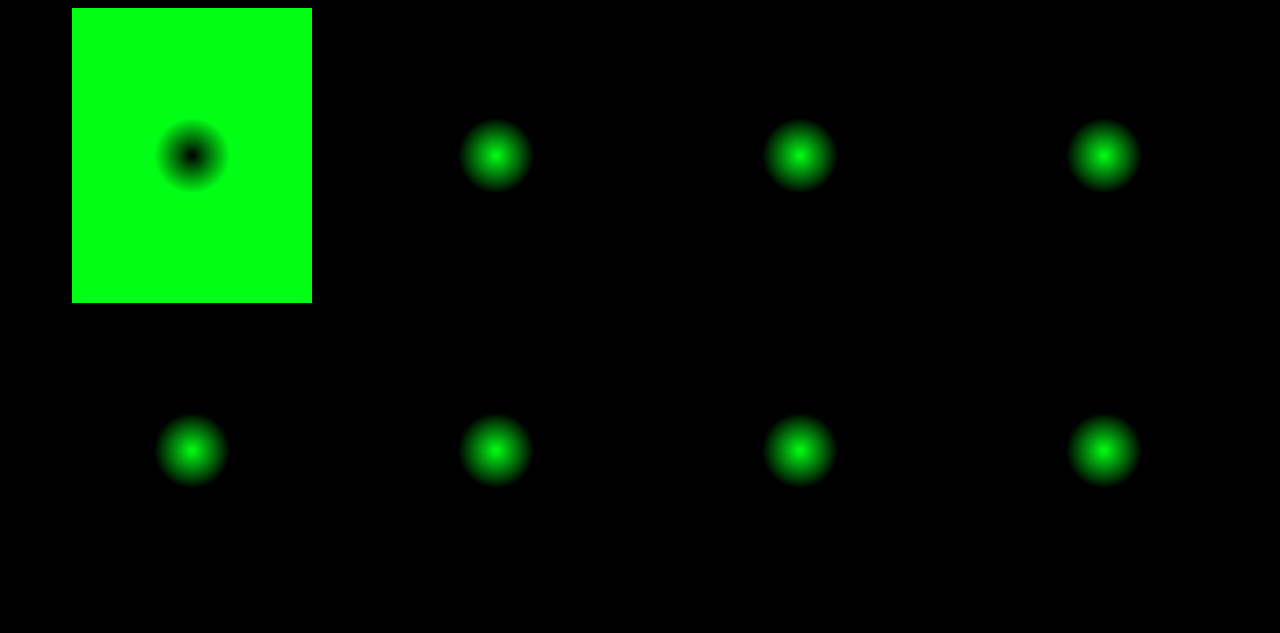
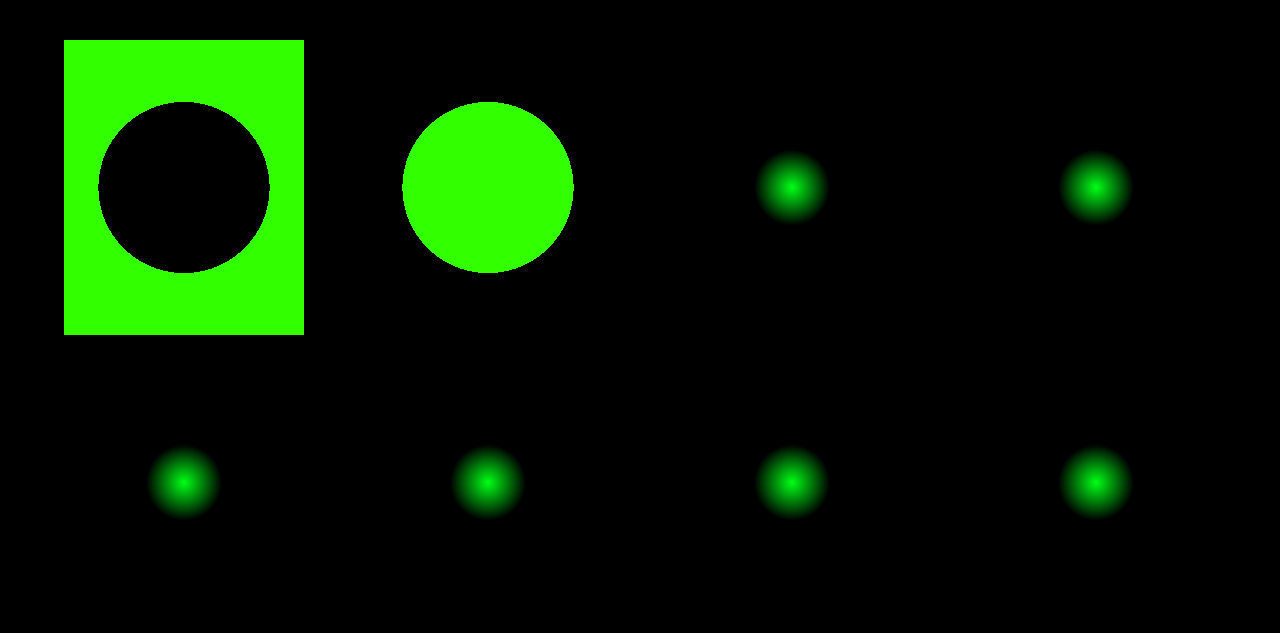
Before and after one commit to hsemediaart/AR, a plain HTML site: page index.html in a window 1280 px wide. Drawn offline with Linux system fonts and the light colour scheme.

Commit message:
first_two

```diff
--- a/ar_style.css
+++ b/ar_style.css
@@ -1,5 +1,6 @@
 body {
-    /* margin: 0 auto; */
+    margin: auto auto;
+    padding: 40px 0;
     width: 100vw;
     height: 100vh;
     background: black;
@@ -14,7 +15,7 @@ body {
     }
 
     .cell:hover {
-        border-radius: 1600px;
+        /* border-radius: 1600px;  */
         /* border: 70px solid black; */
         border:2px;
         border-color: chartreuse;
@@ -31,21 +32,50 @@ body {
     background: radial-gradient(circle, rgb(0, 255, 21, 100) 0%,rgb(0, 255, 21, 0) 20%);
     /* border-radius: 50px; */
     /* border: 3px solid white; */
-     transition: border-radius ease-in 0.2s;
+     transition: ease-in 0.5s;
     /* text-align: center; */
  font-size: 50px;
  padding: auto;
     }
 
     .div1 {
-        /* background-color: blue;  */
         height: 295px;
         width: 240px;
-        background: radial-gradient(circle, rgb(0, 255, 21, 0) 0%,rgb(0, 255, 21, 100) 20%);
-        /* border-radius: 50px; */
-        /* border: 3px solid white; */
+        background: rgb(0,0,0);
+        background: radial-gradient(circle, rgba(0,0,0,1) 45%, rgba(50,255,0,1) 45%);
+        /* border-radius: 500000px;  */
+         /* border: 100px solid black; */
          transition: border-radius ease-in 0.2s;
         /* text-align: center; */
      font-size: 50px;
      padding: auto;
         }
+        .div1:hover {
+            background-color: rgb(0,0,0);
+            background: radial-gradient(circle, rgba(0,0,0,1) 6%, rgba(50,255,0,1) 15%);
+            background-size: cover;
+            background-repeat: no-repeat;
+            background-position: center;
+            transition: radial-gradient 0.5s ease;
+        }
+
+        .div2 {
+            height: 295px;
+            width: 240px;
+            background: rgb(50,255,0);
+            background: radial-gradient(circle, rgba(50,255,0,1) 45%, rgba(0,0,0,1) 45%);
+            /* border-radius: 500000px;  */
+             /* border: 100px solid black; */
+             transition: border-radius ease-in 0.2s;
+            /* text-align: center; */
+         font-size: 50px;
+         padding: auto;
+            }
+            .div2:hover {
+                background-color: rgb(0,0,0);
+                background: radial-gradient(circle, rgba(50,255,0,1) 6%, rgba(0,0,0,1) 15%);
+                background-size: cover;
+                background-repeat: no-repeat;
+                background-position: center;
+                transition: radial-gradient 0.5s ease;
+            }
--- a/index.html
+++ b/index.html
@@ -9,7 +9,7 @@
 </head>
 <body>
     <div class="first_row">
-        <div class="div1 cell"></div>
+        <div class="cell div1"></div>
         <div class="div2 cell"></div>
         <div class="div3 cell"></div>
         <div class="div4 cell"></div>
```
